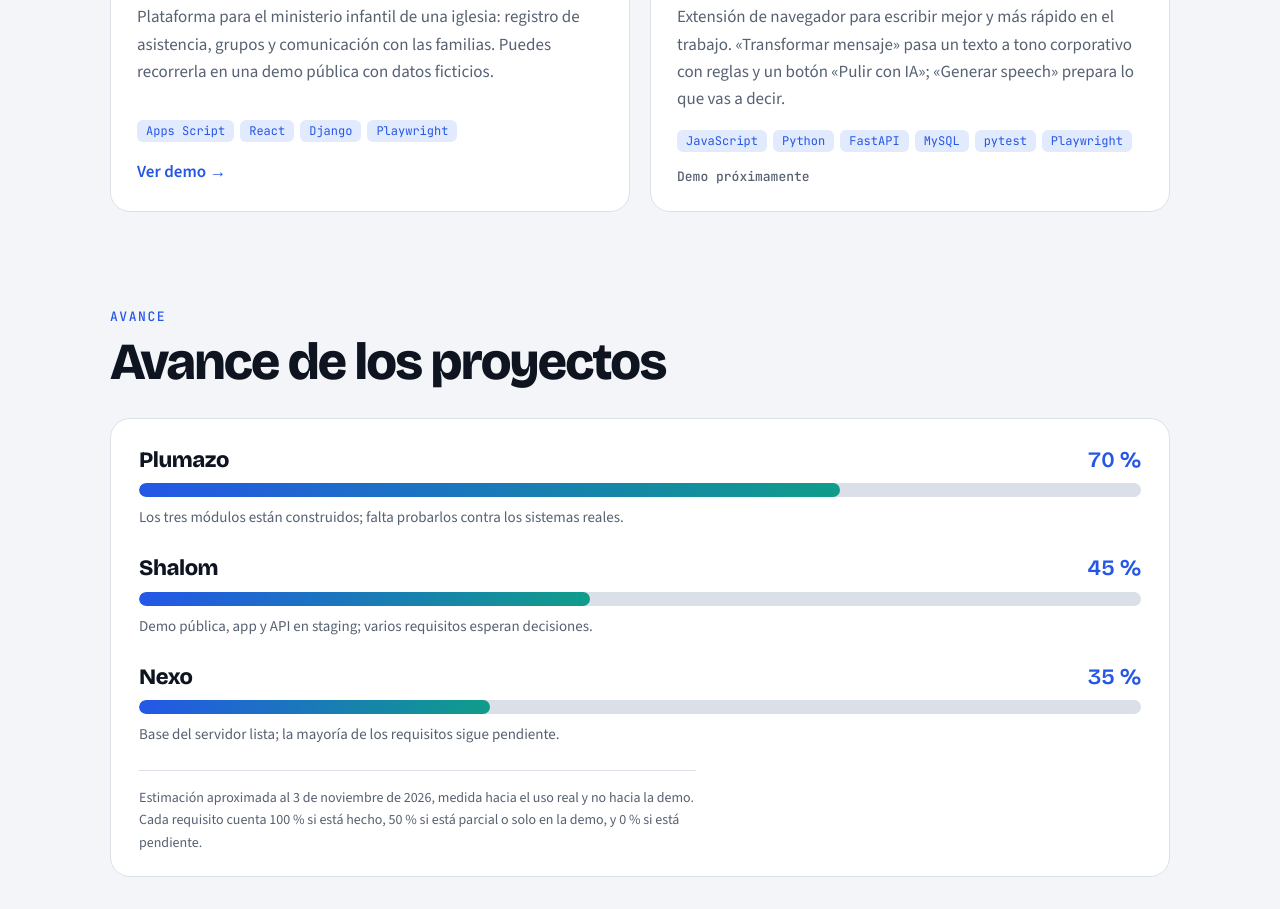
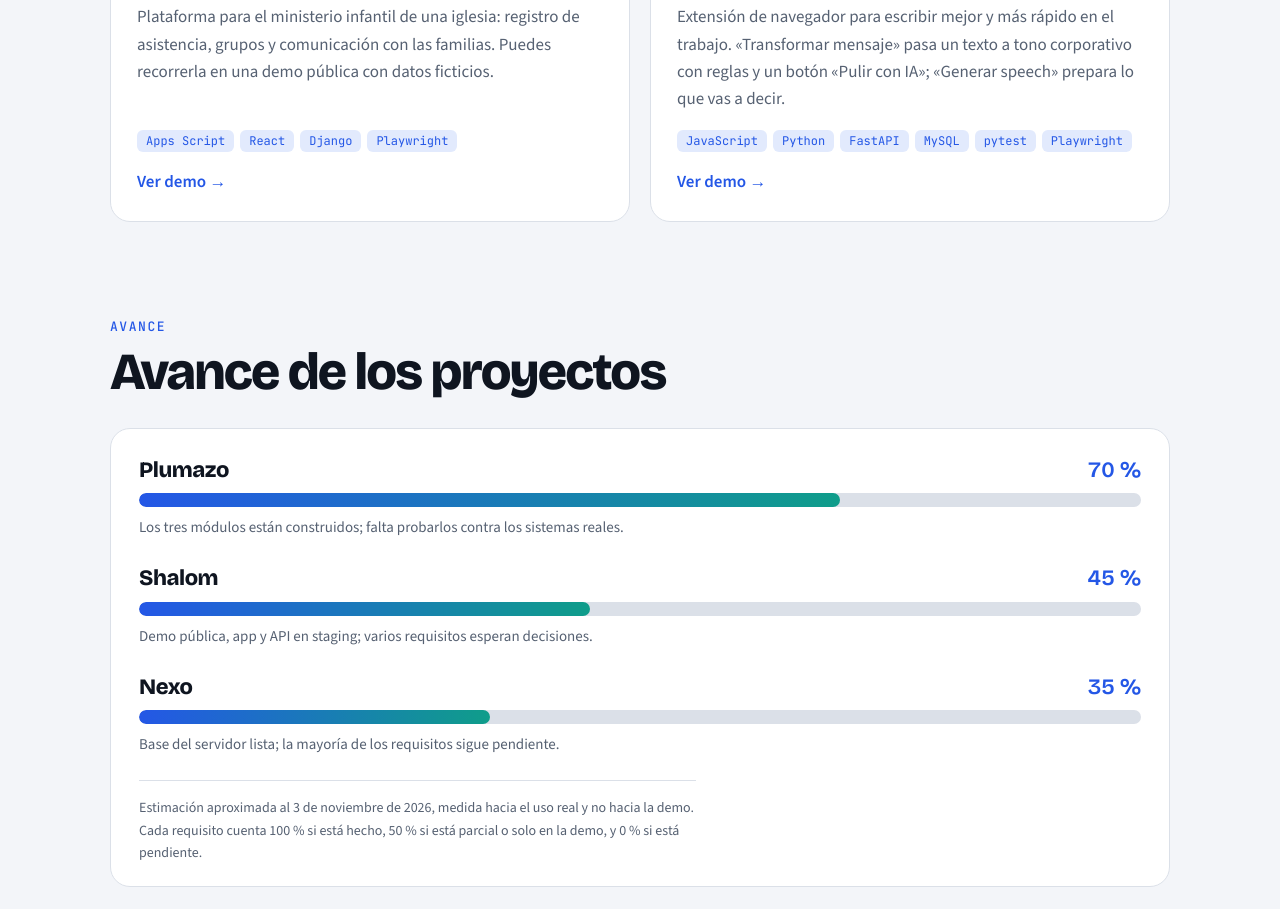
Before and after one commit to danielherrodri/danielherrodri.github.io, a plain HTML site: page index.html in a window 1280 px wide. Shown: the part 1893-2802 px from the top of the page. Drawn offline with nearby package versions, Linux system fonts and the light colour scheme.

Commit message:
Plumazo: enlace a la demo
Co-Authored-By: Claude Opus 5.5 <noreply@anthropic.com>

```diff
--- a/index.html
+++ b/index.html
@@ -305,7 +305,7 @@ a:focus-visible{outline:2px solid var(--accent);outline-offset:3px}
           <div class="proj-head"><h3>Plumazo</h3><span class="state wip">en desarrollo</span></div>
           <p>Extensión de navegador para escribir mejor y más rápido en el trabajo. «Transformar mensaje» pasa un texto a tono corporativo con reglas y un botón «Pulir con IA»; «Generar speech» prepara lo que vas a decir.</p>
           <div class="tags"><span>JavaScript</span><span>Python</span><span>FastAPI</span><span>MySQL</span><span>pytest</span><span>Playwright</span></div>
-          <div class="links"><span class="soon-link">Demo próximamente</span></div>
+          <div class="links"><a href="https://danielherrodri.github.io/Plumazo/">Ver demo →</a></div>
         </div>
       </article>
     </div>
```
